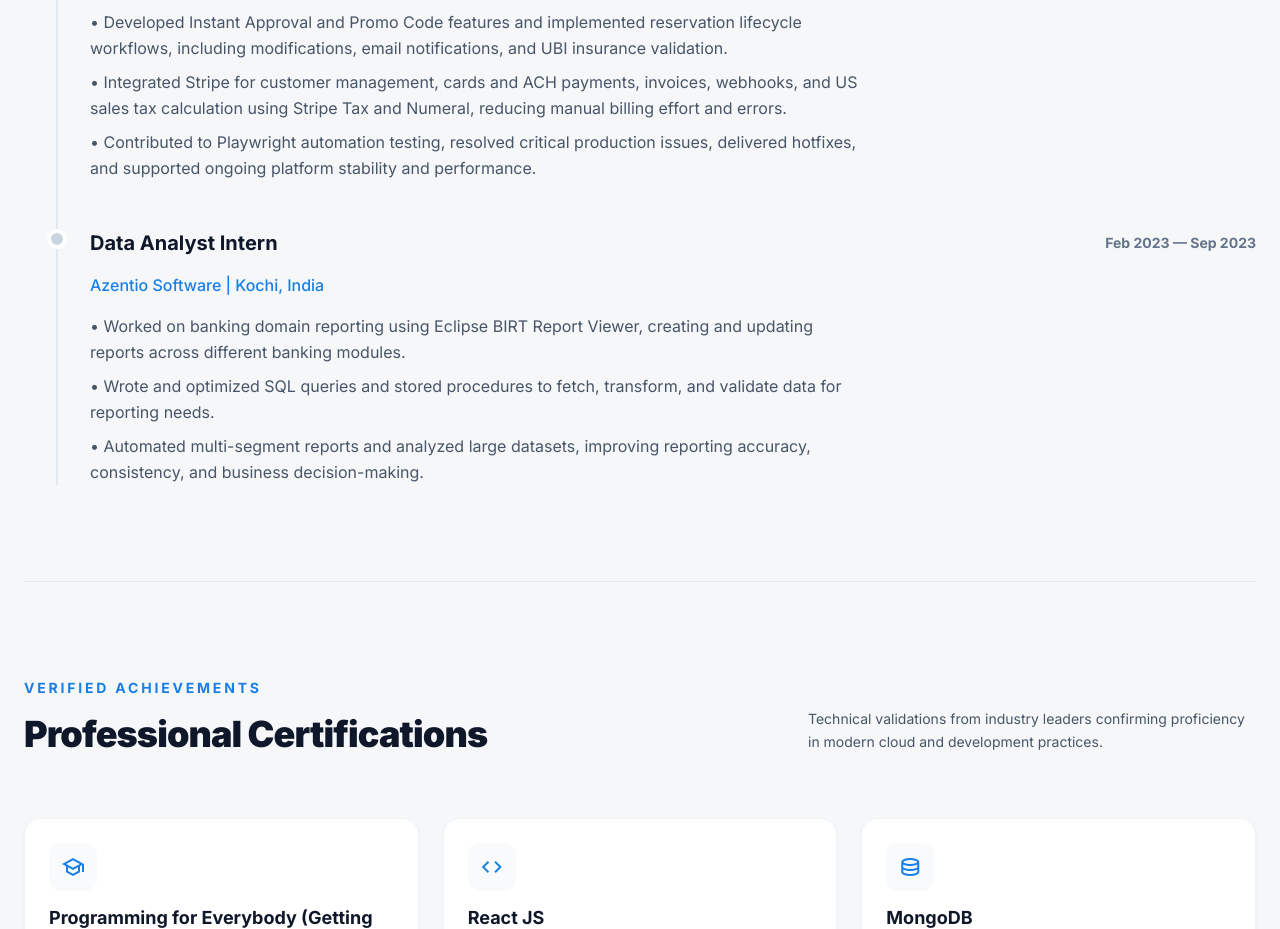
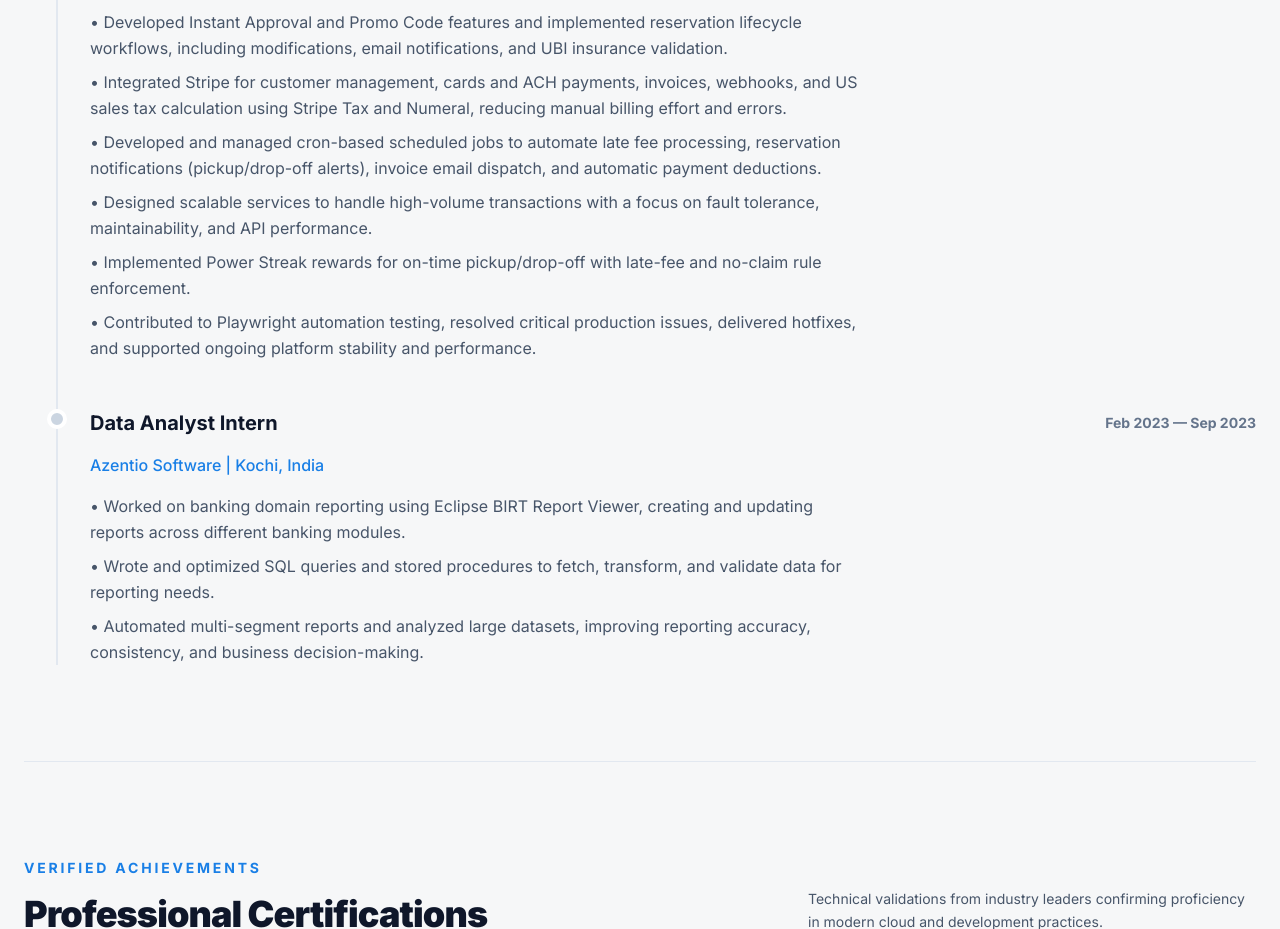
Before and after one commit to GK-Auth0/Portfolio, a React (Vite) app: page / in a window 1280 px wide. Shown: the part 4585-5514 px from the top of the page. Built offline with nearby package versions, Linux system fonts and the light colour scheme; no server answers.

Commit message:
update protfolio

```diff
--- a/src/pages/Portfolio.tsx
+++ b/src/pages/Portfolio.tsx
@@ -470,6 +470,9 @@
                 <p>• Built the Gate Schedule module to manage Gate In / Gate Out workflows, including IP-based location validation (lat/long), geofencing, and reservation verification.</p>
                 <p>• Developed Instant Approval and Promo Code features and implemented reservation lifecycle workflows, including modifications, email notifications, and UBI insurance validation.</p>
                 <p>• Integrated Stripe for customer management, cards and ACH payments, invoices, webhooks, and US sales tax calculation using Stripe Tax and Numeral, reducing manual billing effort and errors.</p>
+                <p>• Developed and managed cron-based scheduled jobs to automate late fee processing, reservation notifications (pickup/drop-off alerts), invoice email dispatch, and automatic payment deductions.</p>
+                <p>• Designed scalable services to handle high-volume transactions with a focus on fault tolerance, maintainability, and API performance.</p>
+                <p>• Implemented Power Streak rewards for on-time pickup/drop-off with late-fee and no-claim rule enforcement.</p>
                 <p>• Contributed to Playwright automation testing, resolved critical production issues, delivered hotfixes, and supported ongoing platform stability and performance.</p>
               </div>
             </div>
```
